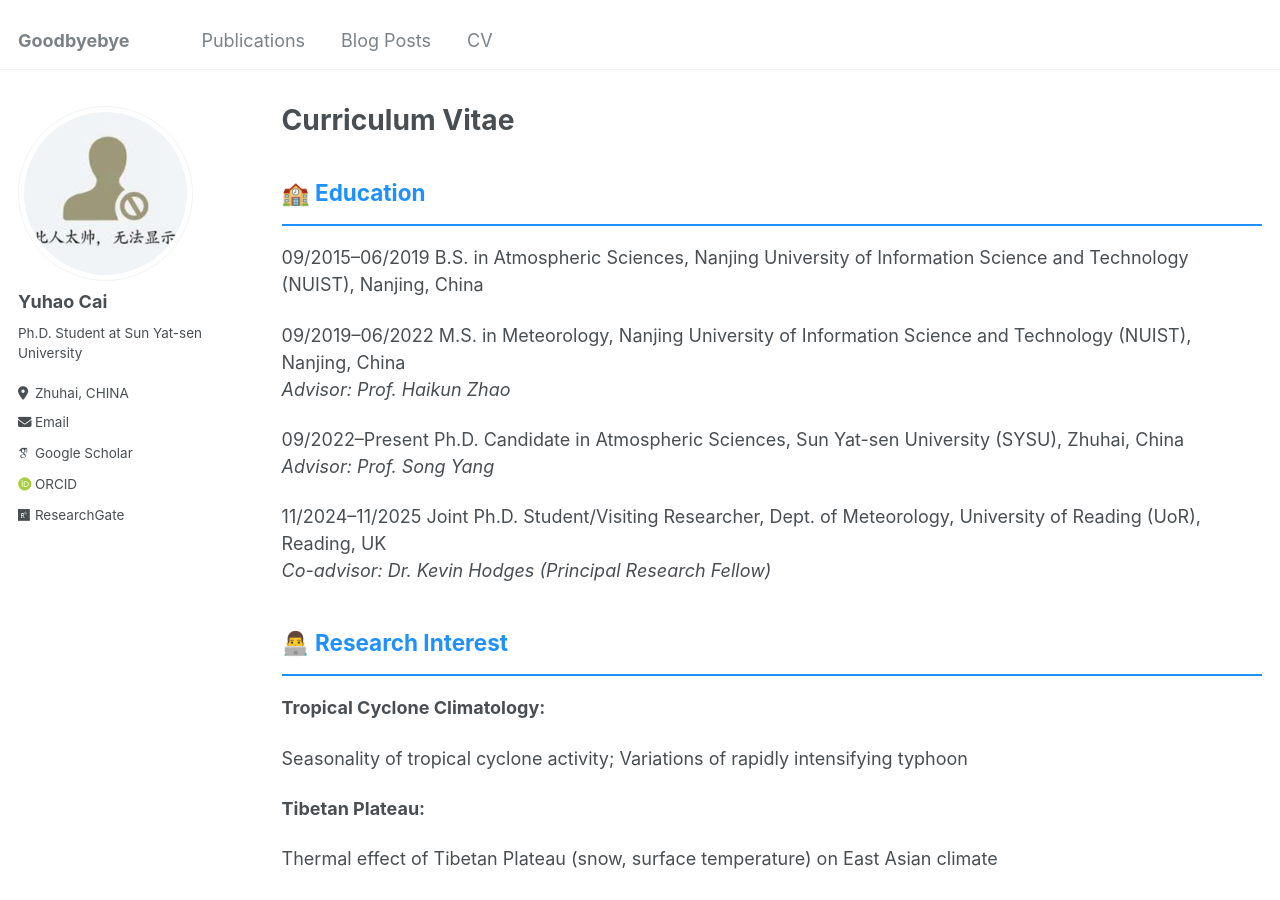
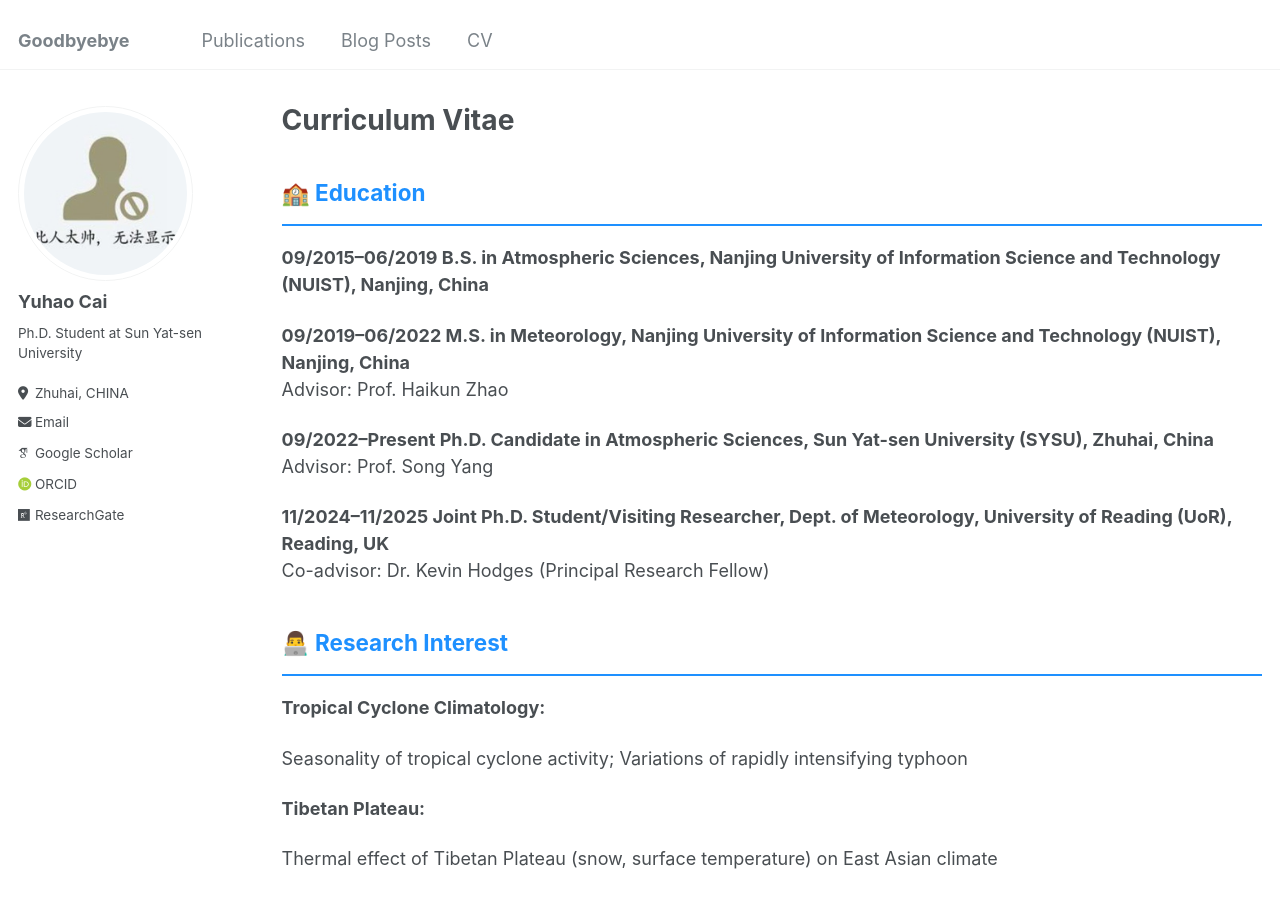
Before and after one commit to caiyh63/caiyh63.github.io, a Jekyll site: the page built from _pages/cv.md, in a window 1280 px wide and 900 px high. Built offline with Jekyll 4.4.1, drawn with Linux system fonts in a browser that asks for light colours; some web fonts are replaced.

Commit message:
Update cv.md

```diff
--- a/_pages/cv.md
+++ b/_pages/cv.md
@@ -12,13 +12,13 @@ redirect_from:
 ## 🏫 <span style="color:#1E90FF">Education</span>
 <hr style="border: none; background-color: #1E90FF; height: 2px;"/>
 
-09/2015–06/2019     B.S. in Atmospheric Sciences, Nanjing University of Information Science and Technology (NUIST), Nanjing, China
+**09/2015–06/2019     B.S. in Atmospheric Sciences, Nanjing University of Information Science and Technology (NUIST), Nanjing, China**
 
-09/2019–06/2022	    M.S. in Meteorology, Nanjing University of Information Science and Technology (NUIST), Nanjing, China <br>               _Advisor: Prof. Haikun Zhao_
+**09/2019–06/2022	    M.S. in Meteorology, Nanjing University of Information Science and Technology (NUIST), Nanjing, China** <br>               Advisor: Prof. Haikun Zhao
 
-09/2022–Present	    Ph.D. Candidate in Atmospheric Sciences, Sun Yat-sen University (SYSU), Zhuhai, China <br>                               _Advisor: Prof. Song Yang_
+**09/2022–Present	    Ph.D. Candidate in Atmospheric Sciences, Sun Yat-sen University (SYSU), Zhuhai, China** <br>                               Advisor: Prof. Song Yang
 
-11/2024–11/2025	    Joint Ph.D. Student/Visiting Researcher, Dept. of Meteorology, University of Reading (UoR), Reading, UK <br>              _Co-advisor: Dr. Kevin Hodges (Principal Research Fellow)_
+**11/2024–11/2025	    Joint Ph.D. Student/Visiting Researcher, Dept. of Meteorology, University of Reading (UoR), Reading, UK** <br>              Co-advisor: Dr. Kevin Hodges (Principal Research Fellow)
 
 ## 👨‍💻 <span style="color:#1E90FF">Research Interest</span>
 <hr style="border: none; background-color: #1E90FF; height: 2px;"/>
```
